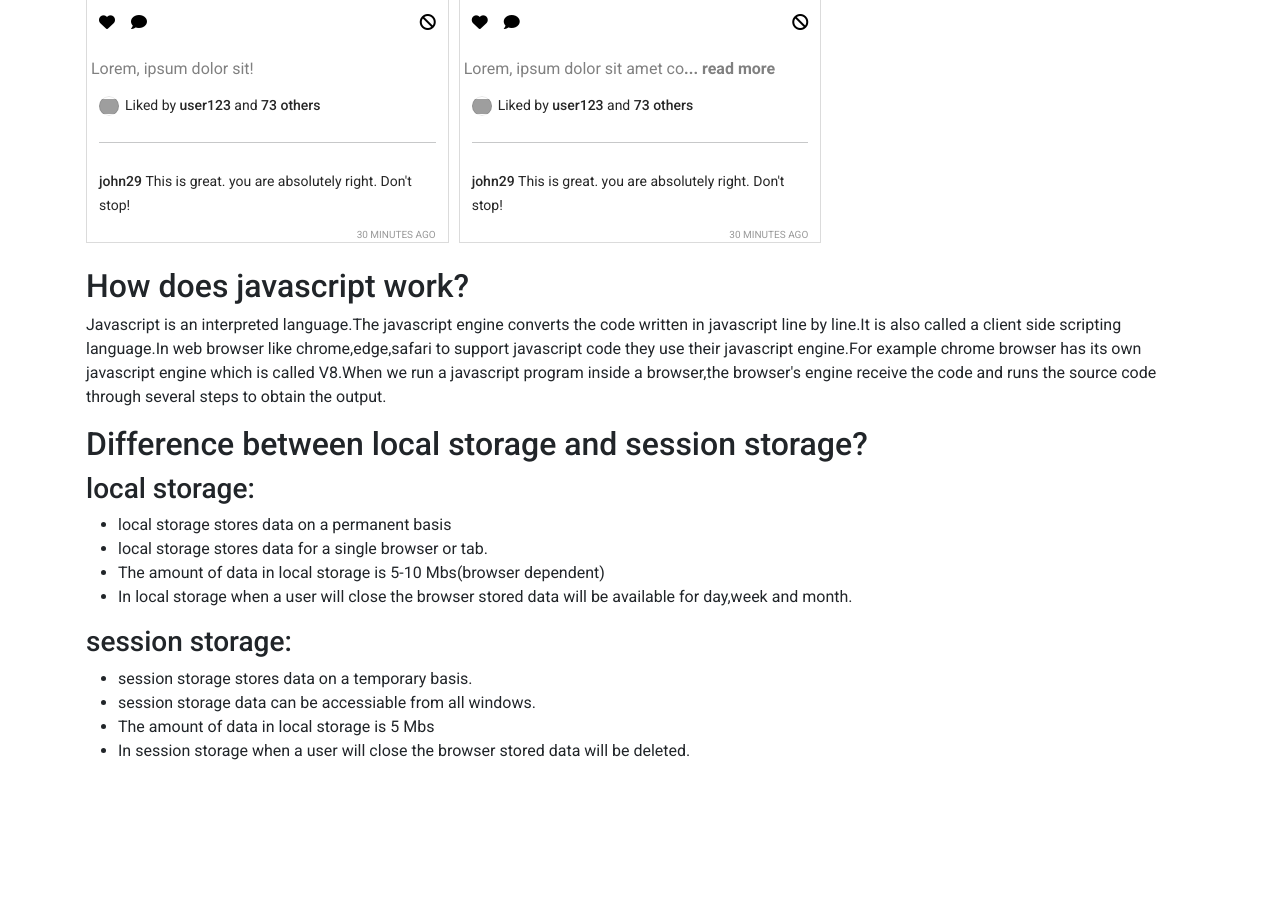
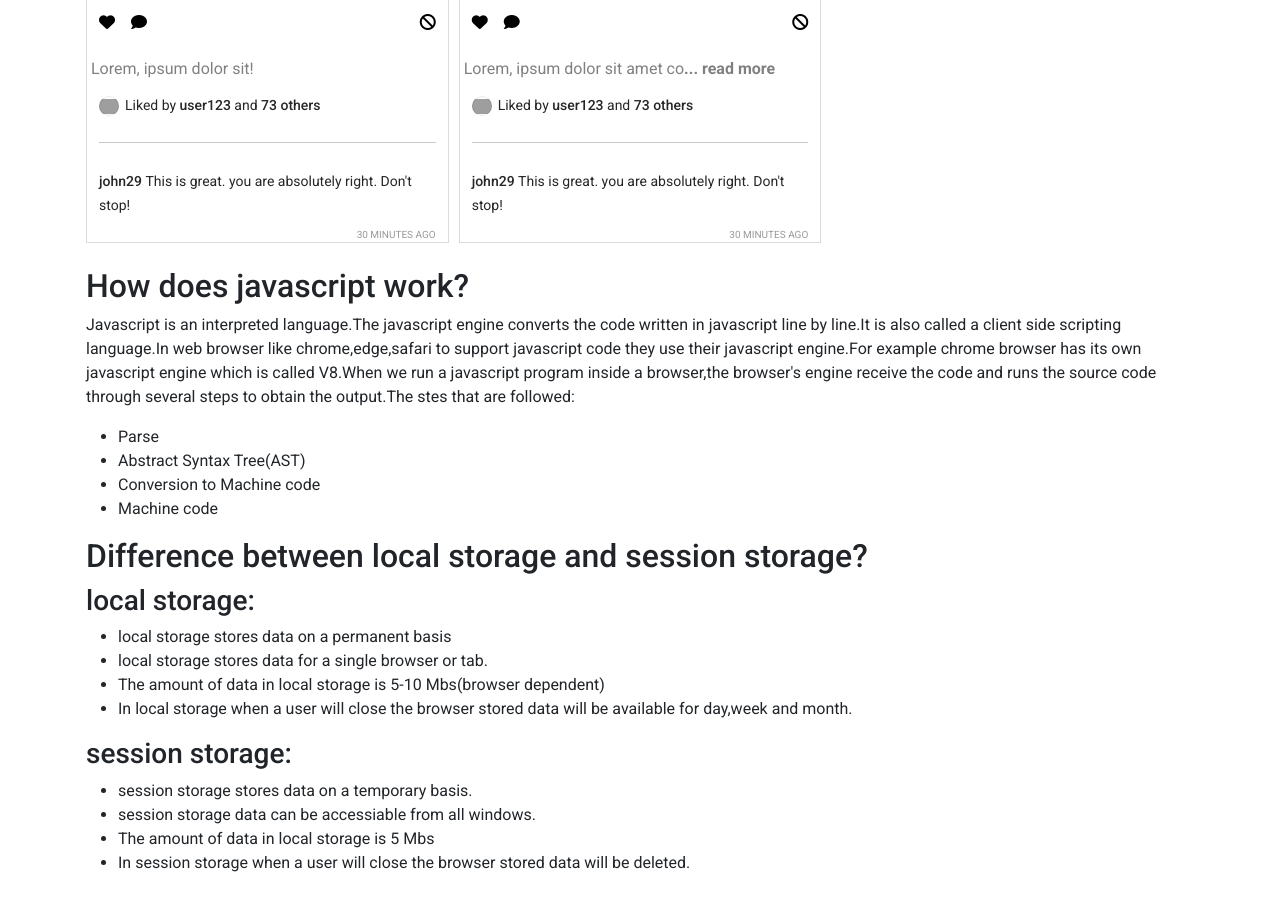
Before and after one commit to alanas59/insta-shohor, a plain HTML site: page index.html in a window 1280 px wide. Shown: the part 1289-2196 px from the top of the page. Before the commit the page ends 2084 px from the top, so only its background shows below. Drawn offline with nearby package versions, Linux system fonts and the light colour scheme; grey boxes are pictures that could not be loaded.

Commit message:
first question updated

```diff
--- a/index.html
+++ b/index.html
@@ -81,7 +81,13 @@
          <section class="mt-4">
             <!--  first question -->
             <h2>How does javascript work?</h2>
-            <p>Javascript is an interpreted language.The javascript engine converts the code written in javascript line by line.It is also called a client side scripting language.In web browser like chrome,edge,safari   to support  javascript code they use their javascript engine.For example chrome browser has its own javascript engine which is called V8.When we  run a javascript program inside a browser,the browser's engine receive the code and runs the source code through several steps to obtain the output.</p>
+            <p>Javascript is an interpreted language.The javascript engine converts the code written in javascript line by line.It is also called a client side scripting language.In web browser like chrome,edge,safari   to support  javascript code they use their javascript engine.For example chrome browser has its own javascript engine which is called V8.When we  run a javascript program inside a browser,the browser's engine receive the code and runs the source code through several steps to obtain the output.The stes that are followed:</p>
+            <ul>
+                <li>Parse</li>
+                <li>Abstract Syntax Tree(AST)</li>
+                <li>Conversion to Machine code</li>
+                <li>Machine code</li>
+            </ul>
 
               <!--  second question -->
             <h2>Difference between  local storage and session storage?</h2>
```
